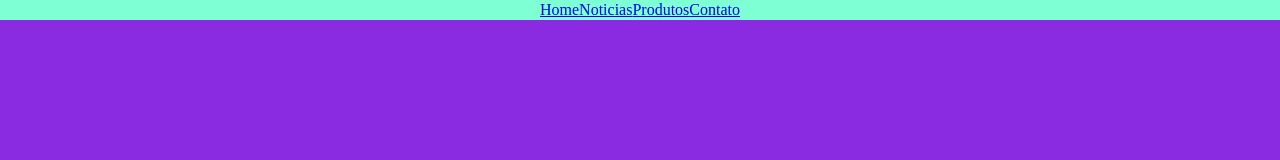
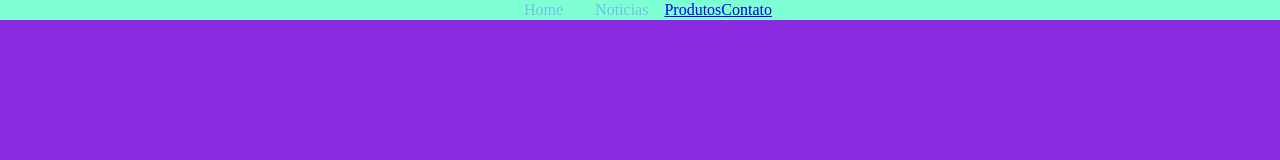
Before and after one commit to felipe-schreiner/menuDeNavegacao1b, a plain HTML site: page index.html in a window 1280 px wide. Drawn offline with Linux system fonts and the light colour scheme.

Commit message:
agatha nunex

```diff
--- a/index.html
+++ b/index.html
@@ -38,6 +38,21 @@
             justify-content: center;
             align-items: center;
         }
+
+        li{
+            padding: 1em;
+        }
+
+        li a{
+            text-decoration: none;
+            color: #75bde7;
+        }
+
+        li a:hover {
+            background-color: blanchedalmond;
+            color: aqua;
+        }
+
     </style>
 </head>
 <body>
```
